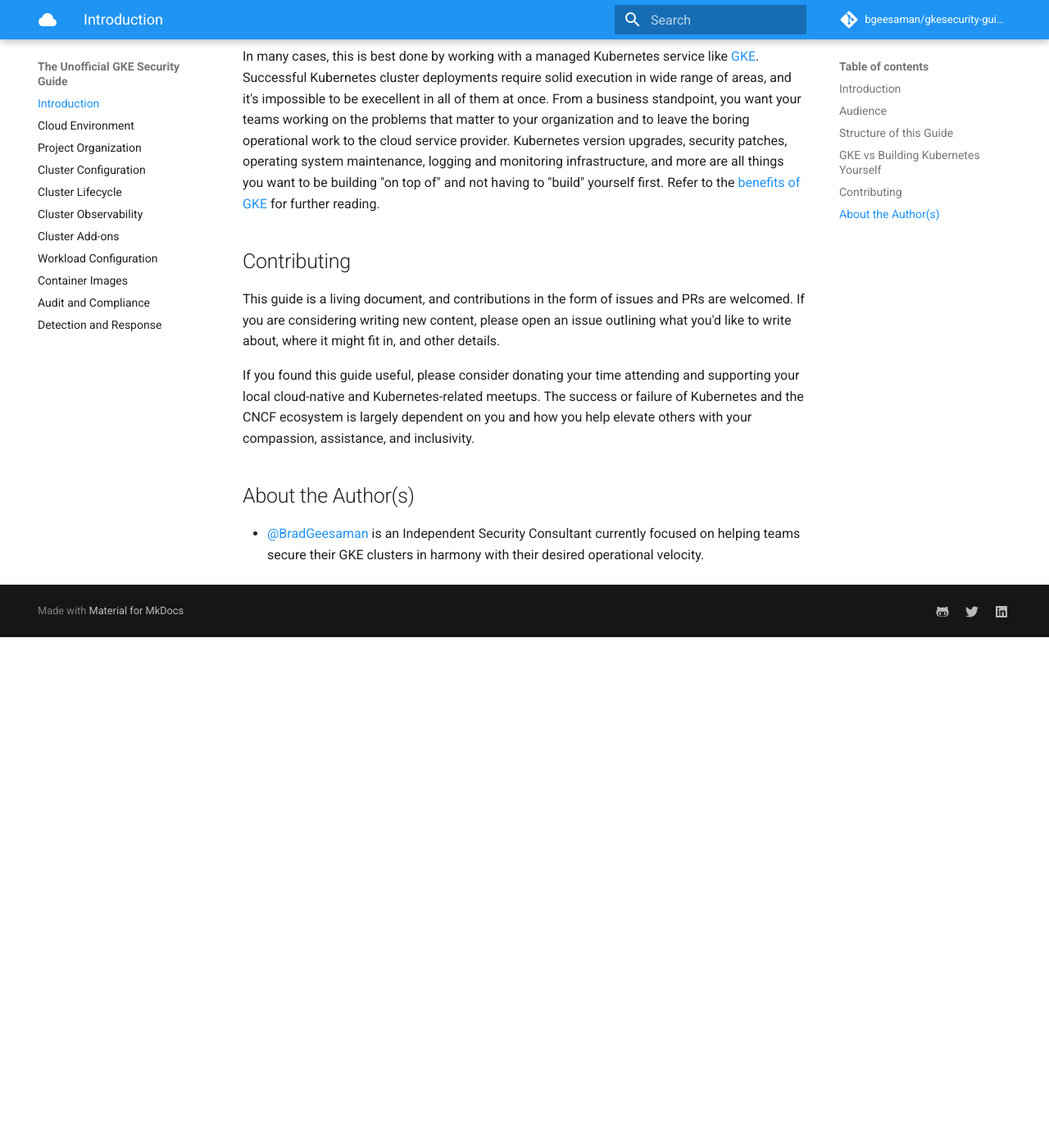
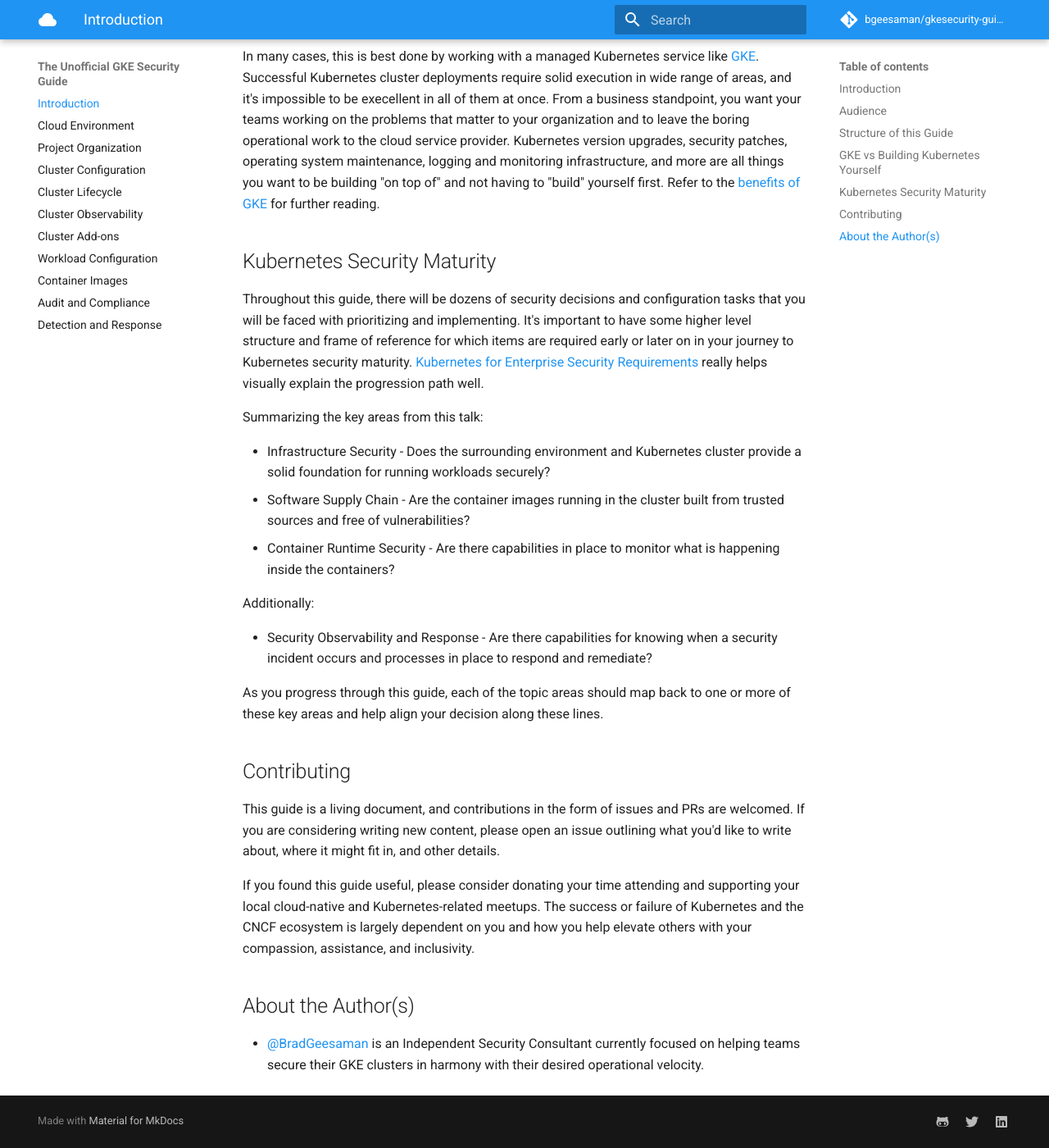
Before and after one commit to bgeesaman/gkesecurity-guide, an MkDocs documentation site: the page built from docs/index.md, in a window 1280 px wide and 1400 px high, scrolled down 1882 px. Shown: the whole window at 82% size. Built offline with MkDocs 1.6.1 and Material for MkDocs 9.7.7, drawn with Linux system fonts in a browser that asks for light colours; comment, search, counter and statistics services are not loaded; before the commit the page ends 2659 px from its top, so only the background shows below that.

Commit message:
maturity talk

```diff
--- a/docs/index.md
+++ b/docs/index.md
@@ -38,6 +38,22 @@
 
 In many cases, this is best done by working with a managed Kubernetes service like [GKE](https://cloud.google.com/kubernetes-engine/).  Successful Kubernetes cluster deployments require solid execution in wide range of areas, and it's impossible to be execellent in all of them at once.  From a business standpoint, you want your teams working on the problems that matter to your organization and to leave the boring operational work to the cloud service provider.  Kubernetes version upgrades, security patches, operating system maintenance, logging and monitoring infrastructure, and more are all things you want to be building "on top of" and not having to "build" yourself first.  Refer to the [benefits of GKE](TODO) for further reading.
 
+## Kubernetes Security Maturity
+
+Throughout this guide, there will be dozens of security decisions and configuration tasks that you will be faced with prioritizing and implementing.  It's important to have some higher level structure and frame of reference for which items are required early or later on in your journey to Kubernetes security maturity.  [Kubernetes for Enterprise Security Requirements](https://www.youtube.com/watch?v=X-rSMkKqyt4) really helps visually explain the progression path well.
+
+Summarizing the key areas from this talk:
+
+* Infrastructure Security - Does the surrounding environment and Kubernetes cluster provide a solid foundation for running workloads securely?
+* Software Supply Chain - Are the container images running in the cluster built from trusted sources and free of vulnerabilities?
+* Container Runtime Security - Are there capabilities in place to monitor what is happening inside the containers?
+
+Additionally:
+
+* Security Observability and Response - Are there capabilities for knowing when a security incident occurs and processes in place to respond and remediate?
+
+As you progress through this guide, each of the topic areas should map back to one or more of these key areas and help align your decision along these lines.
+
 ## Contributing
 
 This guide is a living document, and contributions in the form of issues and PRs are welcomed.  If you are considering writing new content, please open an issue outlining what you'd like to write about, where it might fit in, and other details.
```
